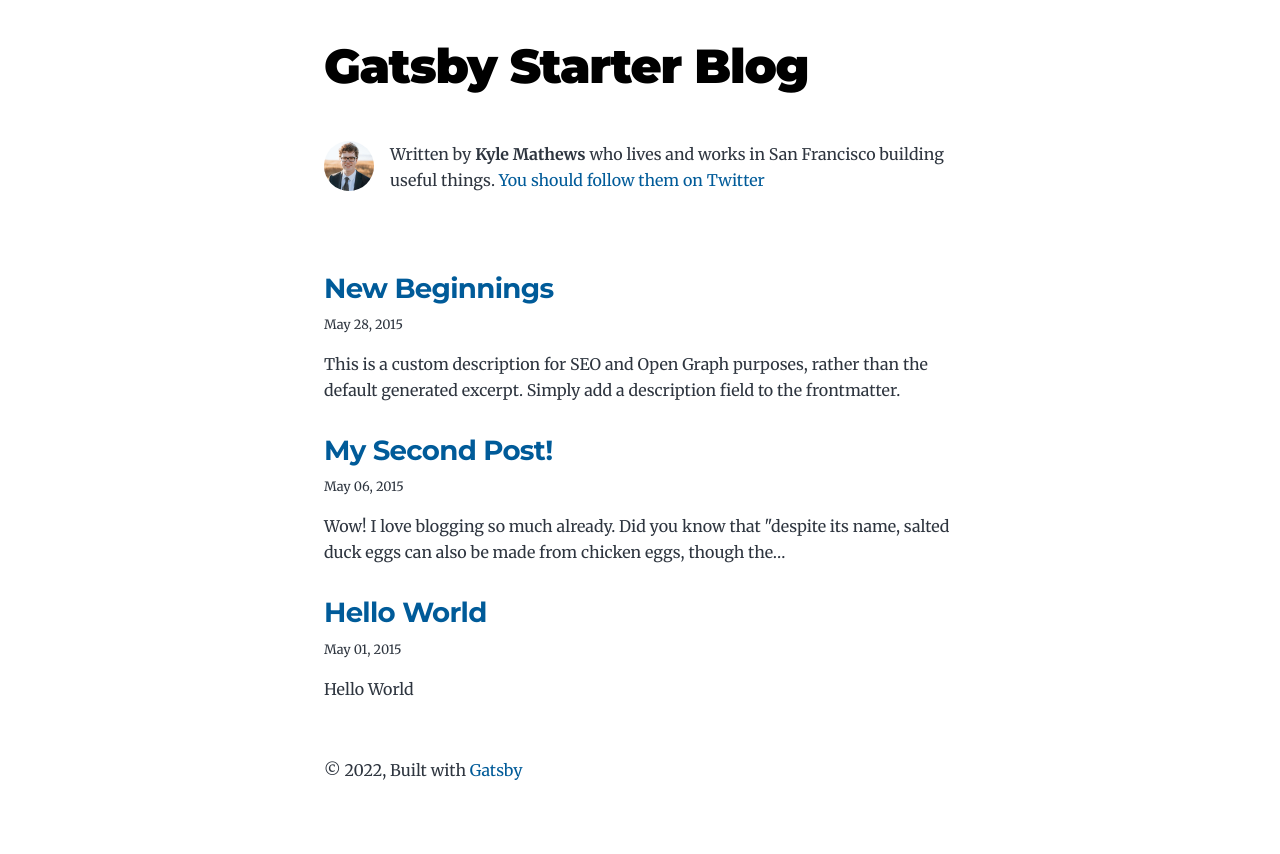
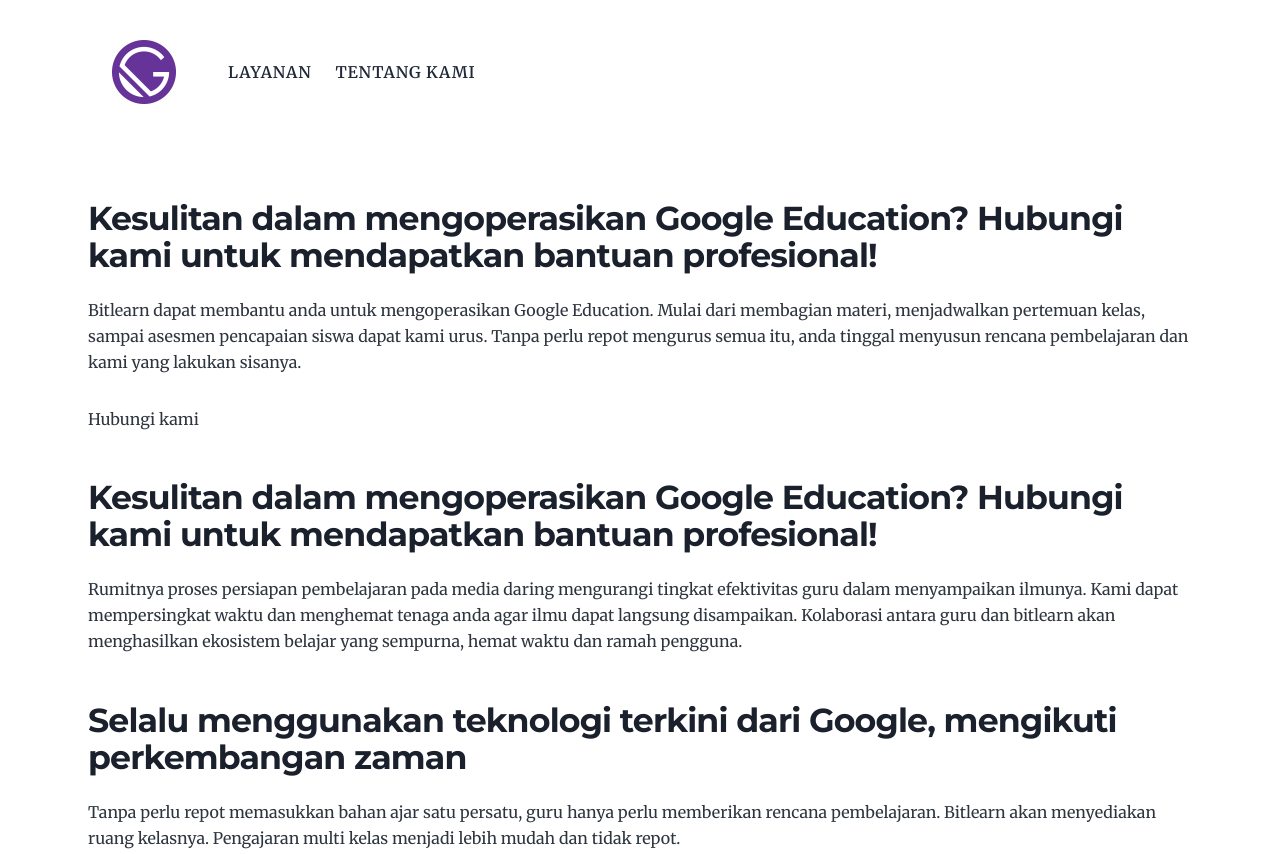
Before and after one commit to bitlearnindonesia/bitlearn, a Gatsby site: page / in a window 1280 px wide. Shown: the top 854 px of the page. Built offline with nearby package versions, Linux system fonts and the light colour scheme; Gatsby itself is replaced by a stand-in of ours.

Commit message:
header and footer base

```diff
--- a/gatsby-config.js
+++ b/gatsby-config.js
@@ -1,6 +1,6 @@
 module.exports = {
   siteMetadata: {
-    title: `Gatsby Starter Blog`,
+    title: `Bitlearn`,
     author: {
       name: `Kyle Mathews`,
       summary: `who lives and works in San Francisco building useful things.`,
--- /dev/null
+++ b/src/components/Footer.js
@@ -0,0 +1,14 @@
+import * as React from 'react'
+
+const Footer = () => {
+  return (
+    <body className="relative flex bg-white container max-w-6xl mx-auto md:px-6 px-4 py-8 mt-32">
+      <main className="container text-sm sm:text-base pt-4 border-t-2">
+        © {new Date().getFullYear()} Ridwan Satria. Powered by
+        {` `}
+        <a href="https://www.gatsbyjs.com">Gatsby <span role="img" aria-label="lightning">⚡</span>.</a>
+      </main>
+    </body>
+  )
+}
+export default Footer
--- /dev/null
+++ b/src/components/Header.js
@@ -0,0 +1,94 @@
+import React from 'react'
+import { Link } from 'gatsby'
+import { Disclosure } from '@headlessui/react'
+import { MenuIcon, XIcon } from '@heroicons/react/outline'
+import logo from '/src/images/gatsby-icon.png'
+
+const navigation = [
+  { name: 'Layanan', to: '#', current: false },
+  { name: 'Tentang Kami', to: '#', current: false },
+]
+
+function classNames(...classes) {
+  return classes.filter(Boolean).join(' ')
+}
+
+export default function Header() {
+  return (
+    <div>
+      <Disclosure as="nav" className="">
+        {({ open }) => (
+          <>
+            <div className="max-w-6xl mx-auto mt-6 px-2 sm:px-6 lg:px-8">
+              <div className="relative flex items-center justify-left h-24">
+
+                <div className="flex flex-1 sm:justify-start align-middle">
+                  <div className="flex-none">
+                    <Link to="/">
+                      <img
+                        className="inline mx-4 h-16 w-16"
+                        src={logo}
+                        alt="Logo"
+                      />
+                    </Link>
+                  </div>
+
+                  <div className="flex flex-1 object-left">
+                    <div className="hidden sm:flex sm:flex-grow sm:ml-6">
+                      <div className="flex flex-none space-x-0">
+                        {navigation.map((item) => (
+                          <Link
+                            key={item.name}
+                            to={item.to}
+                            className={classNames(
+                              item.current ? 'bg-gray-900 text-white' : 'text-gray-800 hover:bg-gray-200',
+                              'px-3 py-2 my-auto rounded-md text-base uppercase items-center font-semibold tracking-wider'
+                            )}
+                            aria-current={item.current ? 'page' : undefined}
+                          >
+                            {item.name}
+                          </Link>
+                        ))}
+                      </div>
+                    </div>
+                  </div>
+
+                </div>
+
+                <div className="flex-none sm:hidden">
+                  {/* Mobile menu button*/}
+                  <Disclosure.Button className="inline-flex items-center justify-center p-2 rounded-md text-gray-800 hover:bg-gray-200 focus:outline-none focus:ring-2 focus:ring-inset focus:ring-gray-200">
+                    <span className="sr-only">Open main menu</span>
+                    {open ? (
+                      <XIcon className="block h-6 w-6" aria-hidden="true" />
+                    ) : (
+                      <MenuIcon className="block h-6 w-6" aria-hidden="true" />
+                    )}
+                  </Disclosure.Button>
+                </div>
+              </div>
+            </div>
+
+            <Disclosure.Panel className="sm:hidden">
+              <div className="px-2 pt-2 pb-3 space-y-1">
+                {navigation.map((item) => (
+                  <Link
+                    key={item.name}
+                    to={item.to}
+                    className={classNames(
+                      item.current ? 'bg-gray-900 text-white' : 'flex text-gray-800 hover:bg-gray-200',
+                      'inline px-3 py-2 rounded-md text-base font-medium'
+                    )}
+                    aria-current={item.current ? 'page' : undefined}
+                  >
+                    {item.name}
+                  </Link>
+                ))}
+              </div>
+            </Disclosure.Panel>
+          </>
+        )}
+      </Disclosure>
+    </div>
+  )
+}
--- a/src/components/layout.js
+++ b/src/components/layout.js
@@ -1,35 +1,19 @@
 import * as React from "react"
 import { Link } from "gatsby"
+import Header from "../components/Header.js"
+import Footer from "../components/Footer.js"
+
 
 const Layout = ({ location, title, children }) => {
   const rootPath = `${__PATH_PREFIX__}/`
   const isRootPath = location.pathname === rootPath
-  let header
-
-  if (isRootPath) {
-    header = (
-      <h1 className="main-heading">
-        <Link to="/">{title}</Link>
-      </h1>
-    )
-  } else {
-    header = (
-      <Link className="header-link-home" to="/">
-        {title}
-      </Link>
-    )
-  }
 
   return (
-    <div className="global-wrapper" data-is-root-path={isRootPath}>
-      <header className="global-header">{header}</header>
-      <main>{children}</main>
-      <footer>
-        © {new Date().getFullYear()}, Built with
-        {` `}
-        <a href="https://www.gatsbyjs.com">Gatsby</a>
-      </footer>
-    </div>
+    <body className="bg-white">
+      <Header/>
+      <main className="max-w-6xl mx-auto md:px-6 px-4 py-8">{children}</main>
+      <Footer/>
+    </body>
   )
 }
 
--- a/src/pages/index.js
+++ b/src/pages/index.js
@@ -1,64 +1,41 @@
 import * as React from "react"
 import { Link, graphql } from "gatsby"
 
-import Bio from "../components/bio"
 import Layout from "../components/layout"
 import Seo from "../components/seo"
 
 const BlogIndex = ({ data, location }) => {
   const siteTitle = data.site.siteMetadata?.title || `Title`
-  const posts = data.allMarkdownRemark.nodes
-
-  if (posts.length === 0) {
-    return (
-      <Layout location={location} title={siteTitle}>
-        <Seo title="All posts" />
-        <Bio />
-        <p>
-          No blog posts found. Add markdown posts to "content/blog" (or the
-          directory you specified for the "gatsby-source-filesystem" plugin in
-          gatsby-config.js).
-        </p>
-      </Layout>
-    )
-  }
 
   return (
     <Layout location={location} title={siteTitle}>
       <Seo title="All posts" />
-      <Bio />
-      <ol style={{ listStyle: `none` }}>
-        {posts.map(post => {
-          const title = post.frontmatter.title || post.fields.slug
+      <div>
+        <h2>
+        Kesulitan dalam mengoperasikan Google Education? Hubungi kami untuk mendapatkan bantuan profesional!
+        </h2>
+        <p>
+        Bitlearn dapat membantu anda untuk mengoperasikan Google Education. Mulai dari membagian materi, menjadwalkan pertemuan kelas, sampai asesmen pencapaian siswa dapat kami urus. Tanpa perlu repot mengurus semua itu, anda tinggal menyusun rencana pembelajaran dan kami yang lakukan sisanya.
+        </p>
+        <button>Hubungi kami</button>
+      </div>
+      <div>
+        <h2>
+        Kesulitan dalam mengoperasikan Google Education? Hubungi kami untuk mendapatkan bantuan profesional!
+        </h2>
+        <p>
+        Rumitnya proses persiapan pembelajaran pada media daring mengurangi tingkat efektivitas guru dalam menyampaikan ilmunya. Kami dapat mempersingkat waktu dan menghemat tenaga anda agar ilmu dapat langsung disampaikan. Kolaborasi antara guru dan bitlearn akan menghasilkan ekosistem belajar yang sempurna, hemat waktu dan ramah pengguna.
+        </p>
+      </div>
+      <div>
+        <h2>
+        Selalu menggunakan teknologi terkini dari Google, mengikuti perkembangan zaman
+        </h2>
+        <p>
+        Tanpa perlu repot memasukkan bahan ajar satu persatu, guru hanya perlu memberikan rencana pembelajaran. Bitlearn akan menyediakan ruang kelasnya. Pengajaran multi kelas menjadi lebih mudah dan tidak repot.
+        </p>
+      </div>
 
-          return (
-            <li key={post.fields.slug}>
-              <article
-                className="post-list-item"
-                itemScope
-                itemType="http://schema.org/Article"
-              >
-                <header>
-                  <h2>
-                    <Link to={post.fields.slug} itemProp="url">
-                      <span itemProp="headline">{title}</span>
-                    </Link>
-                  </h2>
-                  <small>{post.frontmatter.date}</small>
-                </header>
-                <section>
-                  <p
-                    dangerouslySetInnerHTML={{
-                      __html: post.frontmatter.description || post.excerpt,
-                    }}
-                    itemProp="description"
-                  />
-                </section>
-              </article>
-            </li>
-          )
-        })}
-      </ol>
     </Layout>
   )
 }
```
Also changed, not shown: package.json (+7 -0 lines), 1 other file.
